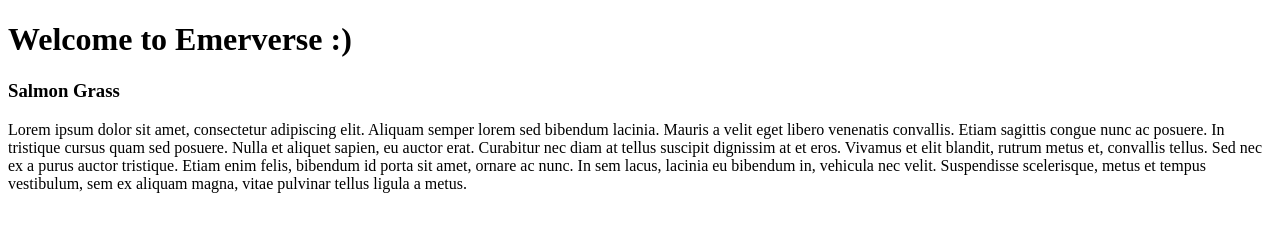
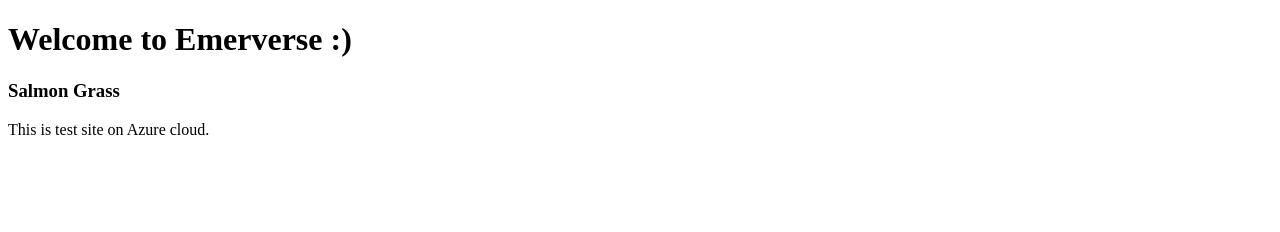
Before and after one commit to cvk1971/azure-static-web-app, a plain HTML site: page index.html in a window 1280 px wide. Drawn offline with Linux system fonts and the light colour scheme.

Commit message:
Update paragraph content in index.html

```diff
--- a/index.html
+++ b/index.html
@@ -7,7 +7,7 @@
     <h1>Welcome to Emerverse :)</h1>
     <h3>Salmon Grass</h3>
     <p>
-        Lorem ipsum dolor sit amet, consectetur adipiscing elit. Aliquam semper lorem sed bibendum lacinia. Mauris a velit eget libero venenatis convallis. Etiam sagittis congue nunc ac posuere. In tristique cursus quam sed posuere. Nulla et aliquet sapien, eu auctor erat. Curabitur nec diam at tellus suscipit dignissim at et eros. Vivamus et elit blandit, rutrum metus et, convallis tellus. Sed nec ex a purus auctor tristique. Etiam enim felis, bibendum id porta sit amet, ornare ac nunc. In sem lacus, lacinia eu bibendum in, vehicula nec velit. Suspendisse scelerisque, metus et tempus vestibulum, sem ex aliquam magna, vitae pulvinar tellus ligula a metus.
+        This is test site on Azure cloud.
     </p>
 </body>
 </html>
```
